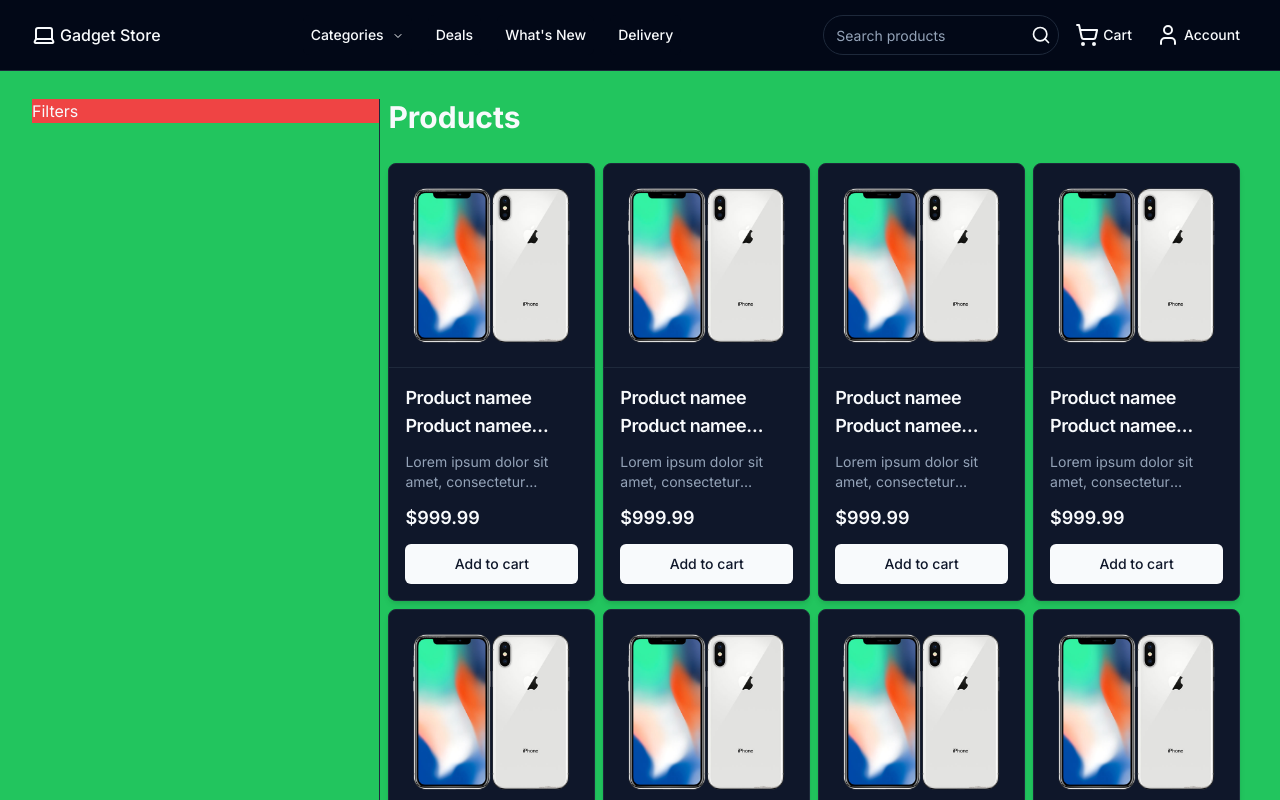
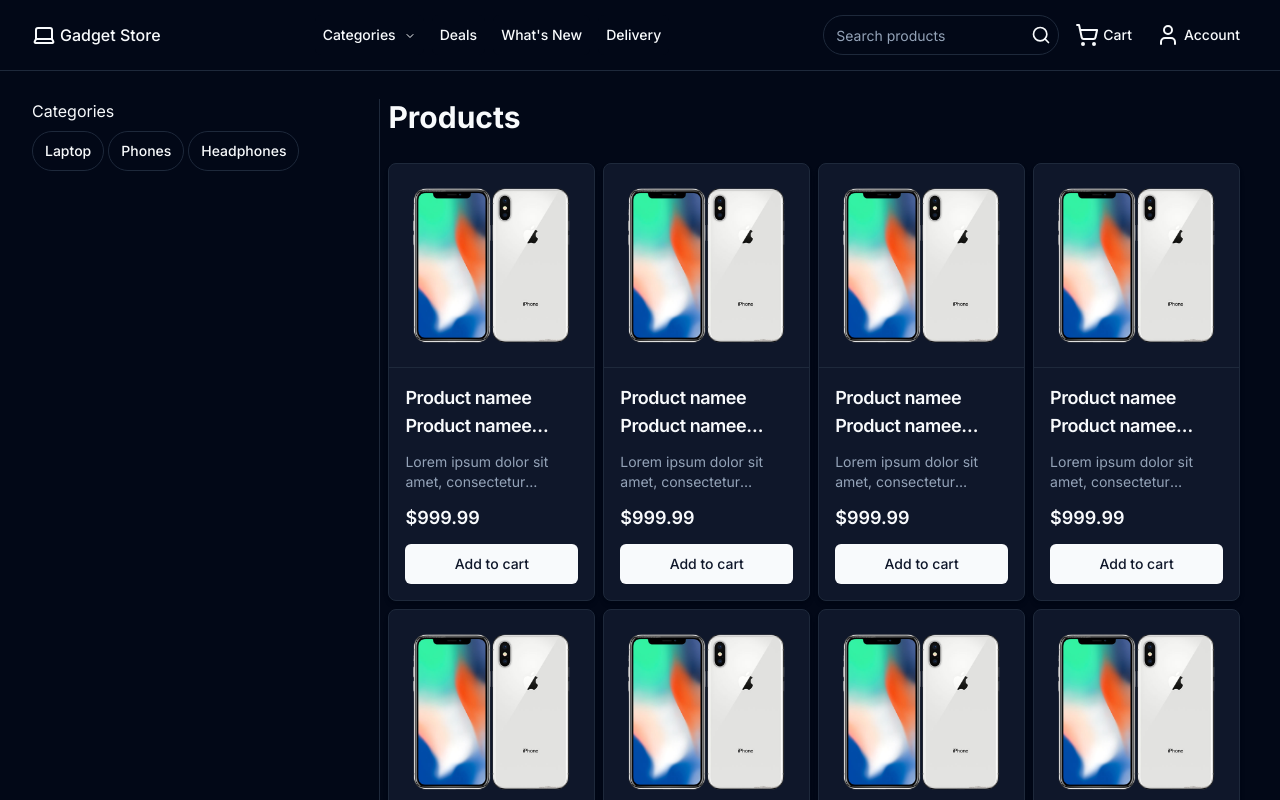
Before and after one commit to chideraemmanuel/gadget-store-ecommerce, a Next.js app: page /products in a window 1280 px wide. Shown: the top 800 px of the page. Built offline with nearby package versions, Linux system fonts and the light colour scheme.

Commit message:
feat: implements filter functionality

```diff
--- a/app/(store)/layout.tsx
+++ b/app/(store)/layout.tsx
@@ -29,7 +29,7 @@
             <Separator />
           </header>
 
-          <main className="flex-1 bg-blue-500">{children}</main>
+          <main className="flex-1">{children}</main>
 
           <Footer />
         </body>
--- a/app/(store)/products/page.tsx
+++ b/app/(store)/products/page.tsx
@@ -6,17 +6,39 @@
 import { FC } from 'react';
 import { RadioGroup } from '@/components/ui/radio-group';
 import { Drawer, DrawerTrigger, DrawerContent } from '@/components/ui/drawer';
+import { ToggleGroup, ToggleGroupItem } from '@/components/ui/toggle-group';
+import { Bold, Italic, Underline } from 'lucide-react';
+import Filter from '@/components/Filter';
 
 interface Props {}
 
 const array = [1, 2, 3, 4, 5, 6, 7, 8, 9];
 
+const filterItems = [
+  {
+    _id: '1',
+    name: 'Laptop',
+  },
+  {
+    _id: '2',
+    name: 'Phones',
+  },
+  {
+    _id: '3',
+    name: 'Headphones',
+  },
+];
+
 const ProductsPage: FC<Props> = () => {
   return (
-    <section className="bg-yellow-500">
-      <div className="container mx-auto grid grid-cols-1 md:grid-cols-[2fr,_5fr] bg-green-500 pt-7">
-        <aside className="bg-red-500  self-start sticky top-[70px] md:top-20">
-          <span className="">Filters</span>
+    <section className="">
+      <div className="container mx-auto grid grid-cols-1 md:grid-cols-[2fr,_5fr] pt-7">
+        <aside className="self-start sticky top-[70px] md:top-20 flex flex-col gap-3">
+          <Filter
+            label="Categories"
+            filterItems={filterItems}
+            searchParamKey="category"
+          />
 
           <Drawer>
             <DrawerTrigger className="inline-block md:hidden">
--- /dev/null
+++ b/components/Filter.tsx
@@ -0,0 +1,85 @@
+'use client';
+
+import { FC } from 'react';
+import { ToggleGroup, ToggleGroupItem } from '@/components/ui/toggle-group';
+import { useRouter, useSearchParams } from 'next/navigation';
+
+interface FilterItem {
+  _id: string;
+  name: string;
+}
+
+interface Props {
+  label: string;
+  filterItems: FilterItem[];
+  searchParamKey: string;
+}
+
+const Filter: FC<Props> = ({ label, filterItems, searchParamKey }) => {
+  const router = useRouter();
+  const searchParams = useSearchParams();
+
+  const filterValue = searchParams.get(searchParamKey);
+
+  //   console.log('filter value in search param', filterValue);
+
+  // const updateSearchParam = (value: string) => {
+  //     return `${searchParamKey}=${value}`
+  // }
+
+  const updateSearchParam = (value: string) => {
+    // return `${searchParamKey}=${value}`
+    const newSearchParams = new URLSearchParams(searchParams.toString());
+
+    // console.log('passed value', value);
+
+    if (value !== '') {
+      newSearchParams.set(searchParamKey, value);
+    } else if (value === '') {
+      //   console.log('delete 1');
+      newSearchParams.delete(searchParamKey);
+    } else {
+      //   console.log('delete 2');
+      newSearchParams.delete(searchParamKey);
+    }
+
+    // console.log('new search params', newSearchParams.get(searchParamKey));
+
+    router.replace(`?${newSearchParams}`);
+    // router.replace(`?${newSearchParams}`)
+    // router.replace()
+  };
+
+  return (
+    <>
+      <div>
+        <span className="inline-block pb-2">{label}</span>
+
+        <ToggleGroup
+          // className="bg-blue-500 justify-start"
+          className="justify-start flex-wrap"
+          type="single"
+          defaultValue={filterValue ?? undefined}
+          //   value={filterValue ?? undefined}
+          //   value={filterValue !== null ? filterValue : undefined}
+          //   onValueChange={(value) => console.log(value)}
+          onValueChange={(value) => updateSearchParam(value)}
+        >
+          {filterItems.map((filterItem) => (
+            <ToggleGroupItem
+              key={filterItem._id}
+              value={filterItem._id}
+              aria-label={`Toggle ${filterItem.name}`}
+              className="border rounded-full"
+            >
+              {/* <Bold className="h-4 w-4" /> */}
+              {filterItem.name}
+            </ToggleGroupItem>
+          ))}
+        </ToggleGroup>
+      </div>
+    </>
+  );
+};
+
+export default Filter;
--- a/containers/navbar/NavbarLinks.tsx
+++ b/containers/navbar/NavbarLinks.tsx
@@ -76,8 +76,8 @@
     // </ul>
 
     <>
-      <NavigationMenu>
-        <NavigationMenuList className="hidden lg:flex items-center justify-center gap-3 text-sm text-foreground">
+      <NavigationMenu className="hidden lg:block">
+        <NavigationMenuList className="hidden lg:flex items-center justify-center gap-1 text-sm text-foreground">
           <NavigationMenuItem>
             <NavigationMenuTrigger className="inline-flex items-center justify-center gap-1 text-sm px-1 sm:px-2">
               Categories
```
Also changed, not shown: containers/navbar/Navbar.tsx (+0 -36 lines).
